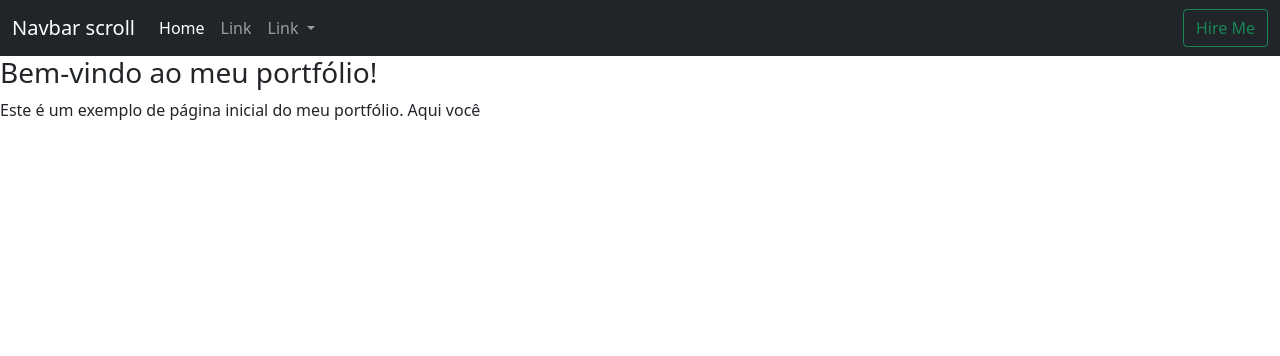
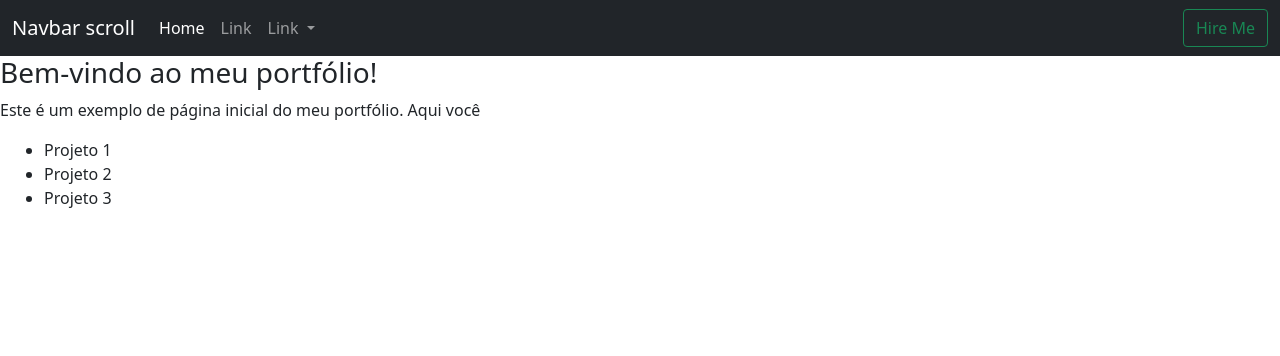
Before and after one commit to LinuxEater/new-portfolio-django, a Django app: template portfolio/templates/home.html in a window 1280 px wide. Shown: the top 356 px of the page. Run offline with Django 5.2, Linux system fonts and the light colour scheme; the template is opened without the code that fills it, so the values that code supplies are empty.

Commit message:
i make some improvements

```diff
--- a/portfolio/templates/home.html
+++ b/portfolio/templates/home.html
@@ -4,7 +4,8 @@
         <meta charset="utf-8">
         <meta http-equiv="X-UA-Compatible" content="IE=edge">
         <title>Moises.Dev</title>
-        <meta name="description" content="">
+        <meta name="description" content="Portfolio Moises.Dev">
+        <link rel="icon" href="https://img.icons8.com/fluency/48/web.png">
         <link href="https://cdn.jsdelivr.net/npm/bootstrap@5.0.2/dist/css/bootstrap.min.css" rel="stylesheet" integrity="sha384-EVSTQN3/azprG1Anm3QDgpJLIm9Nao0Yz1ztcQTwFspd3yD65VohhpuuCOmLASjC" crossorigin="anonymous">
         <script src="https://cdn.jsdelivr.net/npm/bootstrap@5.0.2/dist/js/bootstrap.bundle.min.js" integrity="sha384-MrcW6ZMFYlzcLA8Nl+NtUVF0sA7MsXsP1UyJoMp4YLEuNSfAP+JcXn/tWtIaxVXM" crossorigin="anonymous"></script>
         <meta name="viewport" content="width=device-width, initial-scale=1">
@@ -51,6 +52,17 @@
         <p>Este é um exemplo de página inicial do meu portfólio. Aqui você
     </section>
 
+    <section>
+        <div class="container-fluid">
+            <ul>
+                <li>Projeto 1</li>
+                <li>Projeto 2</li>
+                <li>Projeto 3</li>
+            </ul>
+        </div>
+
+    </section>
+
         <script src="./js/script.js" async defer></script>
     </body>
 </html>
--- a/portfolio/urls.py
+++ b/portfolio/urls.py
@@ -4,5 +4,5 @@ from django.http import HttpResponse
 
 
 urlpatterns = [
-    path('', home),  # Include the portfolio app URLs
+    path('', home, name='home'),  # Include the portfolio app URLs
 ]
```
